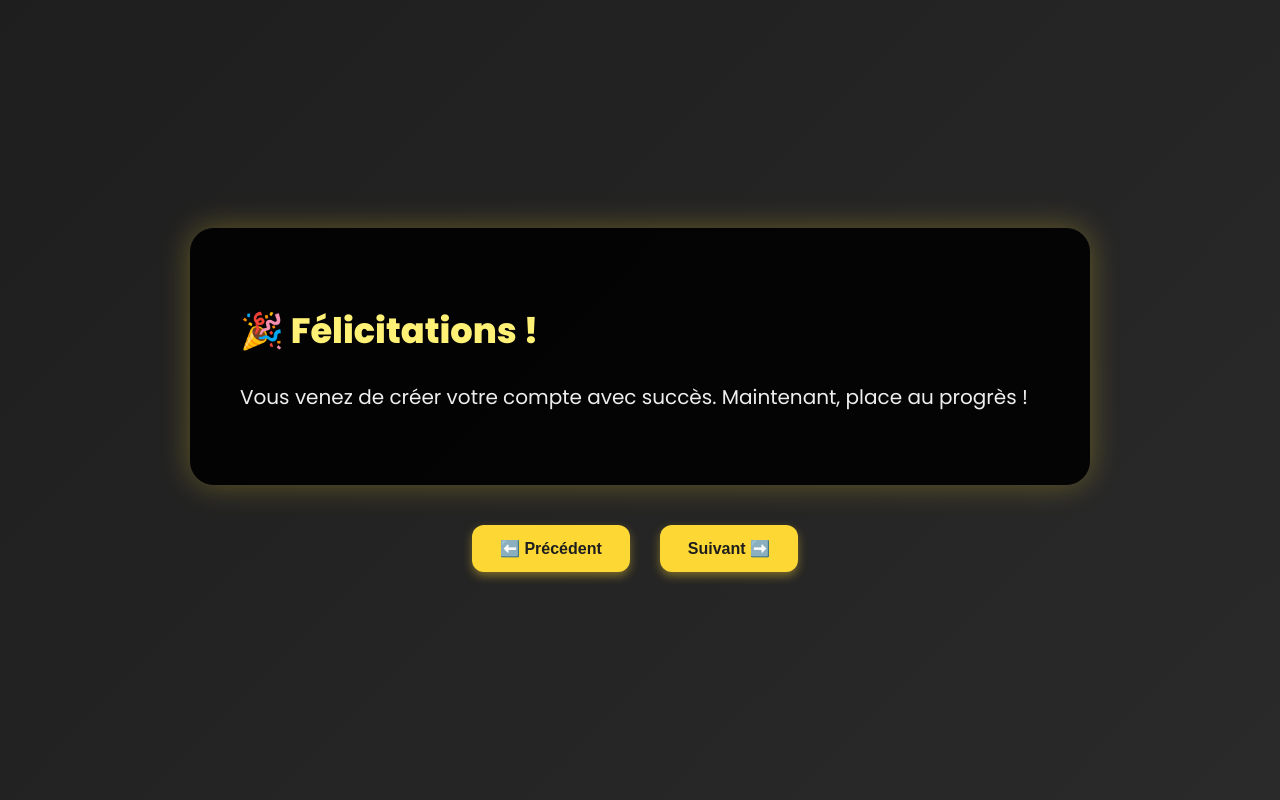
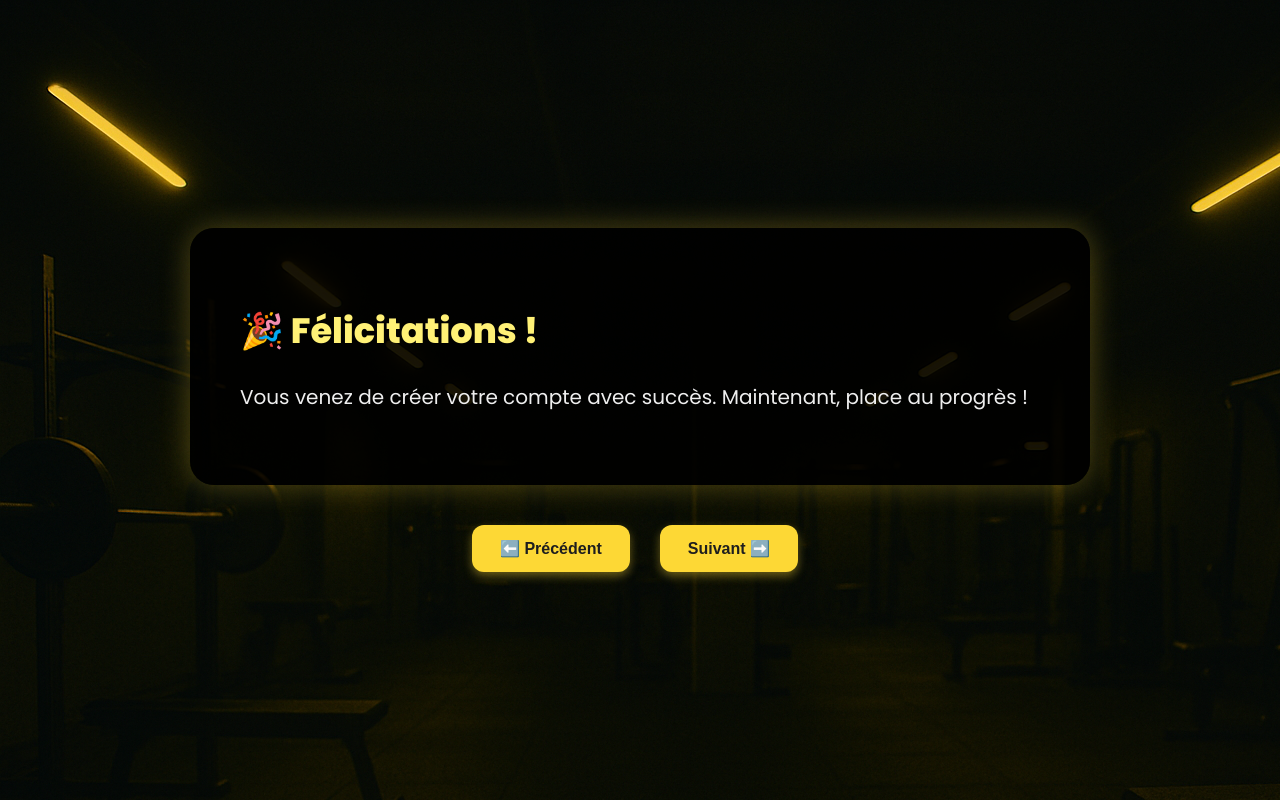
Before and after one commit to gregoirechatel/monprojetia, a FastAPI app: page /presentation in a window 1280 px wide. Run offline with FastAPI, Linux system fonts and the light colour scheme.

Commit message:
auto commit

```diff
--- a/templates/presentation.html
+++ b/templates/presentation.html
@@ -14,7 +14,7 @@
     body {
       margin: 0;
       font-family: 'Poppins', sans-serif;
-      background: linear-gradient(135deg, #1e1e1e, #2a2a2a);
+      background-image: url('/static/bi.png');
       color: #fdd835;
       display: flex;
       flex-direction: column;
```
